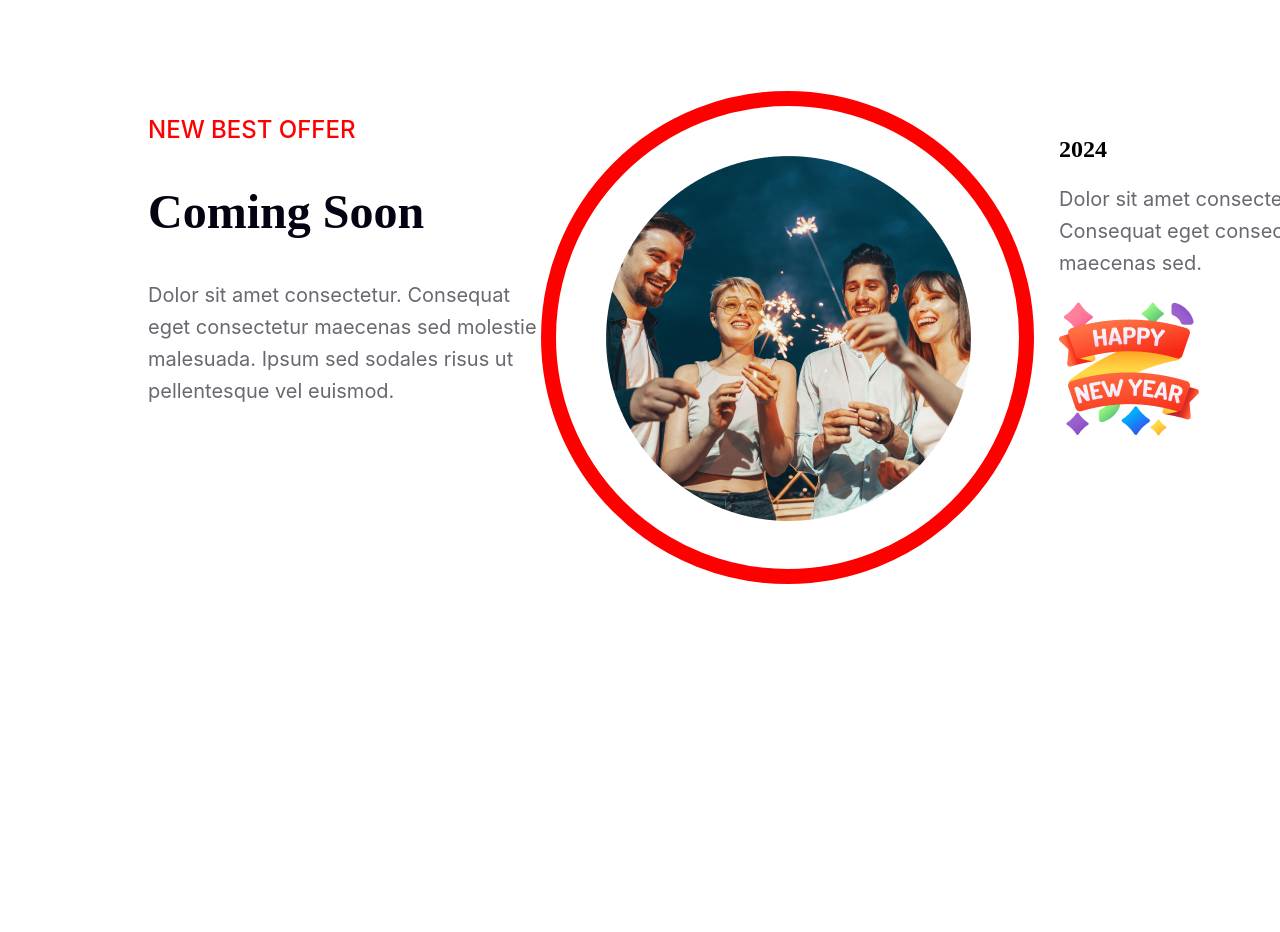
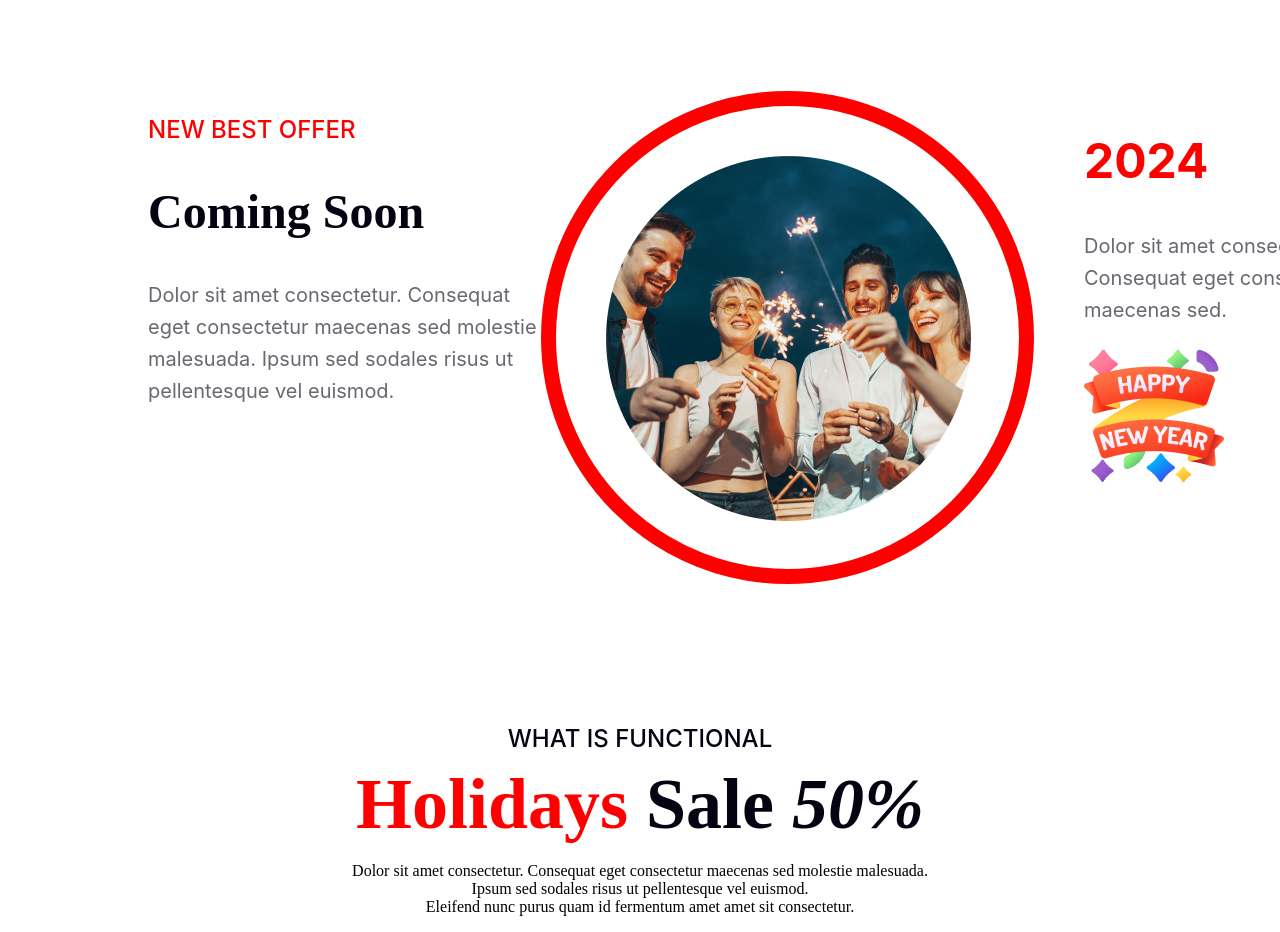
Before and after one commit to RaisulIslamJishan/my-first-assignment-b9, a plain HTML site: page index.html in a window 1280 px wide. Shown: the part 3020-3952 px from the top of the page. Before the commit the page ends 3744 px from the top, so only its background shows below. Drawn offline with Linux system fonts and the light colour scheme.

Commit message:
functional section

```diff
--- a/index.html
+++ b/index.html
@@ -59,7 +59,20 @@
                     <p>Dolor sit amet consectetur. Consequat eget consectetur maecenas sed.</p>
                     <img src="resources/Group 96.png" alt="">
                 </div>
+
             </div>
+        </section>
+
+        <section class="functional-sec5">
+            <div class="functional">
+                <h4>WHAT IS FUNCTIONAL</h4>
+                <h1> <span class="h1-red">Holidays</span> Sale <i>50%</i></h1>
+                <p>Dolor sit amet consectetur. Consequat eget consectetur maecenas sed
+                    molestie malesuada. <br> Ipsum sed sodales risus ut pellentesque vel euismod. <br> Eleifend nunc purus quam id fermentum amet amet sit consectetur.</p>
+
+
+            </div>
+
         </section>
 
 
--- a/styles/first.css
+++ b/styles/first.css
@@ -241,5 +241,50 @@ margin-bottom: 48px;
              }
 
              .year-section{
-                padding: 25px;
+                padding-left: 50px;
              }
+
+             .year-section>h1{
+                color: #F00;
+                font-family: Inter;
+                font-size: 48px;
+                font-weight: 700;
+                line-height: normal;
+             }
+             /* functional-section */
+
+             .functional{
+                text-align: center;
+
+             }
+             .functional>h4{
+                color: #070211;
+                font-family: Inter;
+                font-size: 24px;
+                font-weight: 500;
+                line-height: normal;
+                margin-top: 50px;
+                margin-bottom: 10px;
+             }
+
+             .h1-red{
+                color: #F00;
+                text-align: center;
+                font-family: Merriweather;
+                font-size: 72px;
+                font-style: normal;
+                font-weight: 900;
+                line-height: normal;
+
+             }
+
+             .functional>h1{
+                color: #070211;
+                font-family: Merriweather;
+                font-size: 72px;
+                font-style: normal;
+                font-weight: 900;
+                line-height: normal;
+                margin-top: 10px;
+                margin-bottom: 10px;
+             }
```
